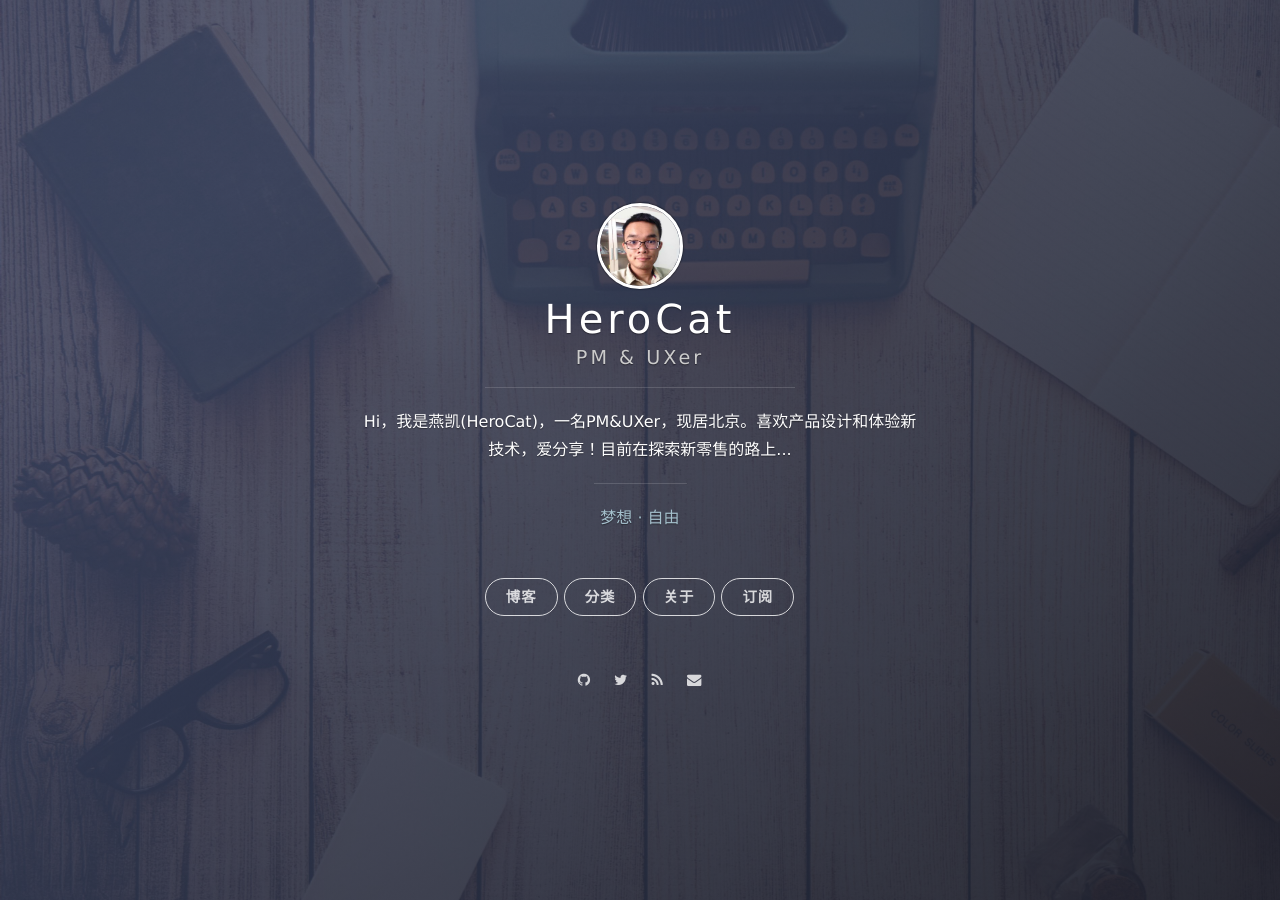
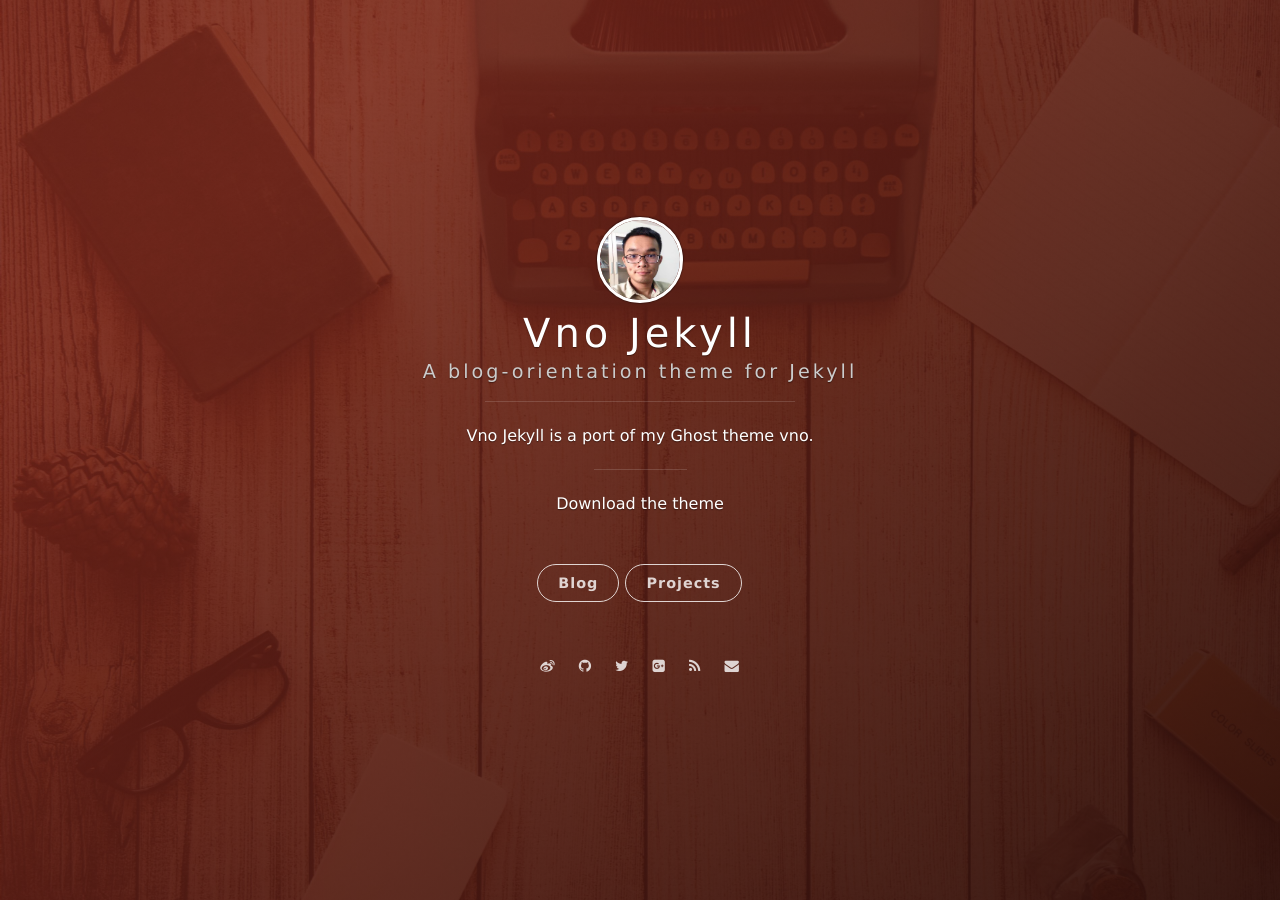
Before and after one commit to HeroCat/herocat.github.io, a Jekyll site: the page built from index.html, in a window 1280 px wide. Built offline with Jekyll 4.4.1, drawn with Linux system fonts in a browser that asks for light colours; nearby versions of some CDN libraries; the list of posts is cut into pages by our own code.

Commit message:
no message

```diff
--- a/_config.yml
+++ b/_config.yml
@@ -1,11 +1,11 @@
 # Basic
-title: HeroCat
-subtitle: PM & UXer
-welcome_message: <a target="_blank" href="http://blog.herocat.cn"><font size="3" color="#A5C1CD">梦想 · 自由</a>
-description: Hi，我是燕凯(HeroCat)，一名PM&UXer，现居北京。喜欢产品设计和体验新技术，爱分享！目前在探索新零售的路上...
-creator: <a href="http://blog.herocat.cn">@herocat</a>
+title: Vno Jekyll
+subtitle: A blog-orientation theme for Jekyll
+welcome_message: <a href="https://github.com/onevcat/vno-jekyll" target="_blank">Download the theme</a>
+description: Vno Jekyll is a port of my Ghost theme vno.
+creator: <a href="http://onev.cat">@onevcat</a>
 
-url: "http://blog.herocat.cn"
+url: "http://vno.onevcat.com"
 
 permalink: /:year/:month/:title/
 
@@ -13,18 +13,16 @@ permalink: /:year/:month/:title/
 highlighter: rouge
 
 # supported colors: blue, green, purple, red, orange or slate. If you need clear, leave it empty.
-cover_color: slate
+cover_color: red
 
 # The blog button should not be removed.
 blog_button:
-    title: 博客
-    description: Cat's Blog
+    title: Blog
+    description: Visit blog
 
 # Navigation buttons in the front page.
 nav:
-    - {title: 分类, description: home, url: 'http://blog.herocat.cn'}
-    - {title: 关于, description: home, url: 'http://blog.herocat.cn'}
-    - {title: 订阅, description: home, url: 'http://blog.herocat.cn/feed.xml'}
+    - {title: Projects, description: My Projects, url: 'http://project.onevcat.com'}
     # - {title: Another Button, description: A button, url: 'http://example.com'}
 
 # Pagination
@@ -34,16 +32,16 @@ paginate_path: "page/:num/"
 
 # Comment
 comment:
-    disqus: herocat
+    disqus: vno-jekyll
     # duoshuo:
 
 # Social
 social:
-    weibo:
-    github: herocat
-    twitter: yankaia
-#    gplus: 107108267983477358170
-    mail: yankai@herocat.cn
+    weibo: onevcat
+    github: onevcat
+    twitter: onevcat
+    gplus: 107108267983477358170
+    mail: onev@onevcat.com
 
 # Google Analytics
 ga:
```
